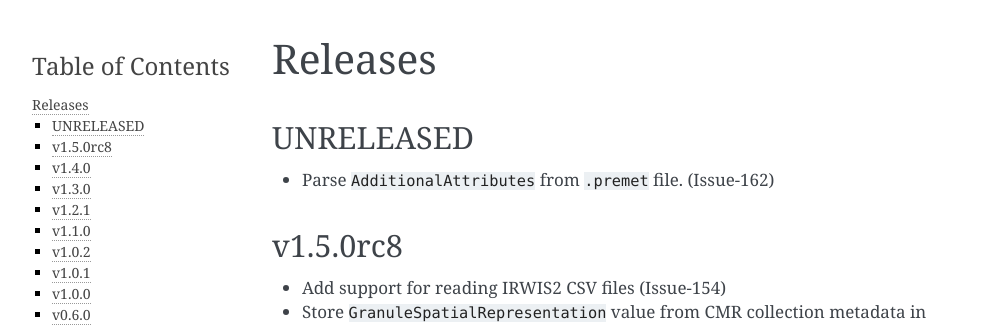
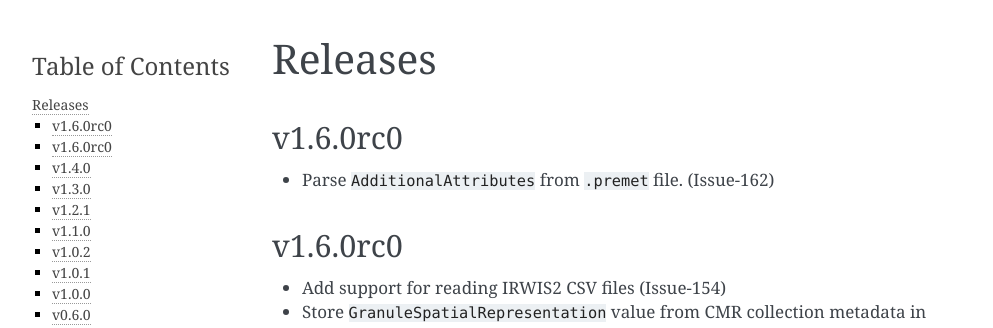
Before and after one commit to nsidc/granule-metgen, a Sphinx documentation site: the page built from docs/source/releases.rst, in a window 1280 px wide. Shown: the top 328 px of the page, without its empty margins (148-1141 px from the left). Built offline with Sphinx 7.4.7, drawn with Linux system fonts in a browser that asks for light colours.

Commit message:
Bump version: 1.5.0rc8 → 1.6.0rc0

```diff
--- a/CHANGELOG.md
+++ b/CHANGELOG.md
@@ -1,8 +1,8 @@
-## UNRELEASED
+## v1.6.0rc0
 
 * Parse `AdditionalAttributes` from `.premet` file. (Issue-162)
 
-## v1.5.0rc8
+## v1.6.0rc0
 
 * Add support for reading IRWIS2 CSV files (Issue-154)
 * Store `GranuleSpatialRepresentation` value from CMR collection metadata in the
--- a/docs/source/conf.py
+++ b/docs/source/conf.py
@@ -6,8 +6,8 @@
 project = "MetGenC"
 copyright = "2024, NSIDC"
 author = "National Snow and Ice Data Center"
-release = "v1.5.0rc8"
-version = "v1.5.0rc8"
+release = "v1.6.0rc0"
+version = "v1.6.0rc0"
 
 extensions = [
     "myst_parser",
--- a/pyproject.toml
+++ b/pyproject.toml
@@ -1,6 +1,6 @@
 [tool.poetry]
 name = "nsidc-metgenc"
-version = "1.5.0rc8"
+version = "1.6.0rc0"
 description = "The nsidc-metgenc package enables data producers as well as Operations staff managing the data ingest workflow to create metadata files conforming to NASA's Common Metadata Repository UMM-G specification."
 authors = ["National Snow and Ice Data Center (NSIDC) <nsidc@nsidc.org>"]
 readme = "README.md"
@@ -39,7 +39,7 @@
 myst-parser = "^4.0.0"
 
 [tool.bumpversion]
-current_version = "1.5.0rc8"
+current_version = "1.6.0rc0"
 parse = """(?x)
     (?P<major>0|[1-9]\\d*)\\.
     (?P<minor>0|[1-9]\\d*)\\.
```
Also changed, not shown: 1 other file.
